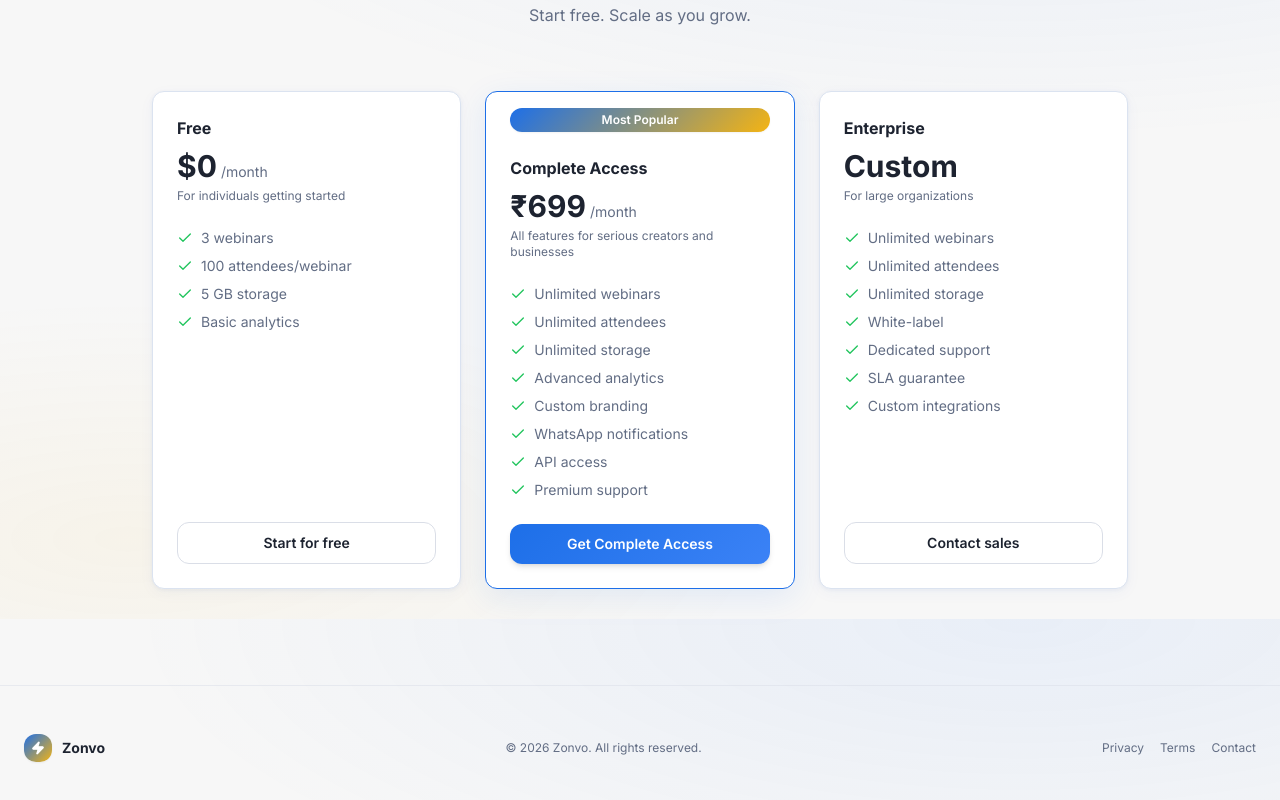
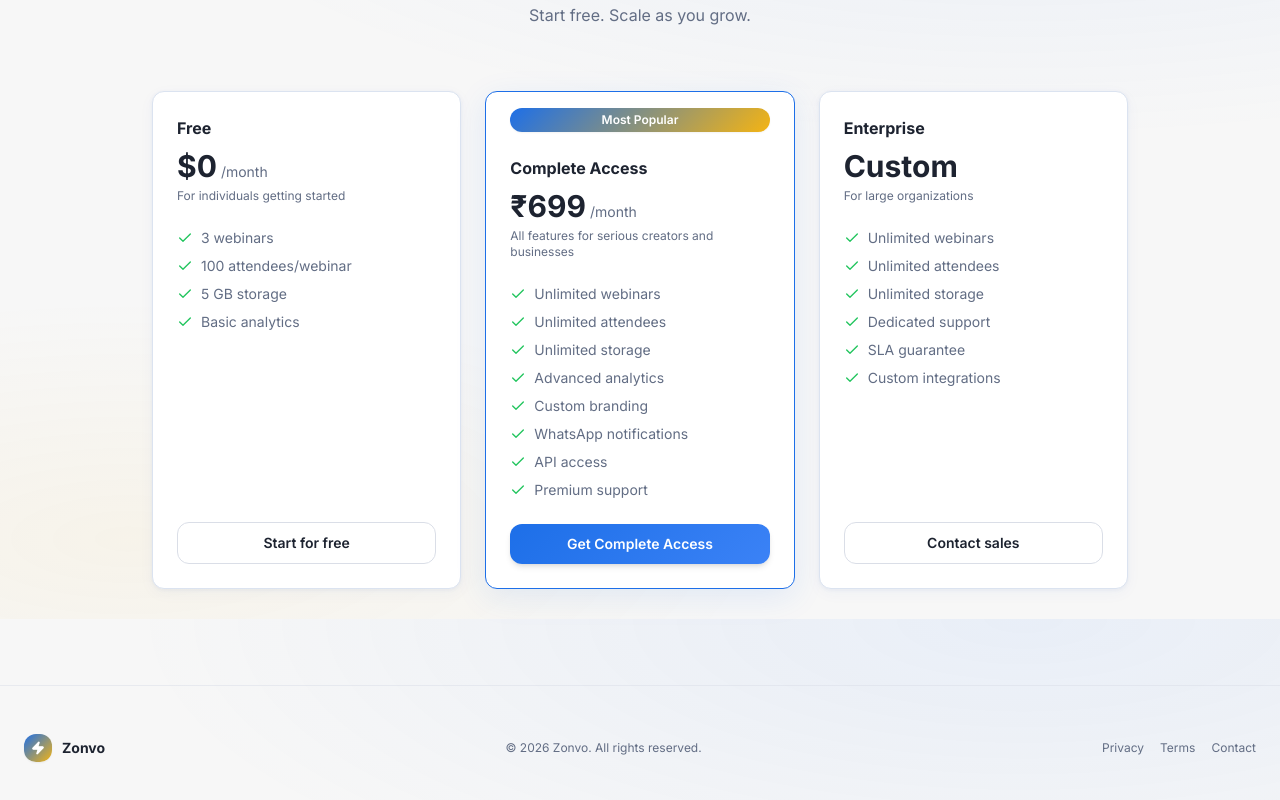
Before and after one commit to umeshkumar097/aiclexwebinar, a Next.js app in the folder apps/web/: page / in a window 1280 px wide. Shown: the part 1781-2581 px from the top of the page. Built offline with nearby package versions, Linux system fonts and the light colour scheme.

Commit message:
fix: remove White-label feature from enterprise plan

```diff
--- a/apps/web/src/app/page.tsx
+++ b/apps/web/src/app/page.tsx
@@ -80,7 +80,6 @@ const plans = [
       'Unlimited webinars',
       'Unlimited attendees',
       'Unlimited storage',
-      'White-label',
       'Dedicated support',
       'SLA guarantee',
       'Custom integrations',
```
